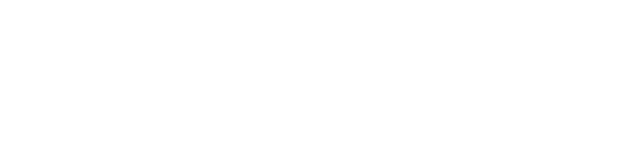
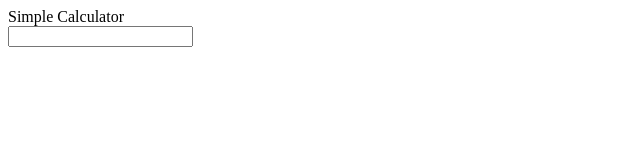
Before and after one commit to abiDouglas/Simple_Calculator, a plain HTML site: page index.html in a window 1280 px wide. Shown: the whole page, without its empty margins (0-640 px from the left). Drawn offline with Linux system fonts and the light colour scheme.

Commit message:
index updated for display

```diff
--- a/index.html
+++ b/index.html
@@ -10,7 +10,10 @@
 <body>
     <div class="main">
         <div class="displayContainer">
-
+            <div class="title">Simple Calculator</div>
+            <div class="display" >
+                <input type="text" id="display" readonly>
+            </div>
         </div>
         <div class="inputContainer">
 
```
